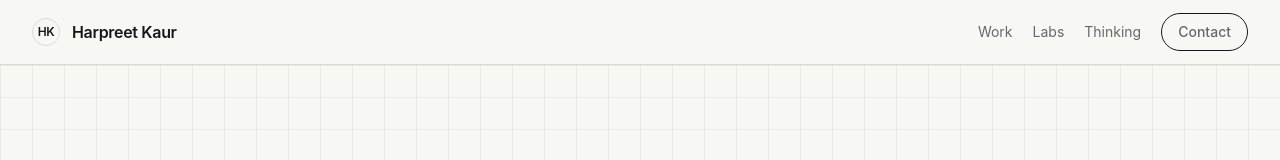
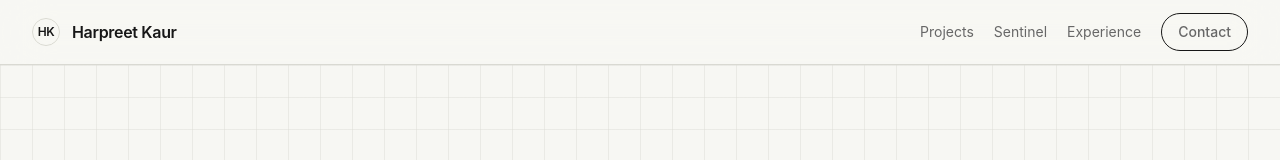
Before and after one commit to hkaur2001/harpreet_portfolio, a Next.js app: page / in a window 1280 px wide. Shown: the top 160 px of the page. Built offline with nearby package versions, Linux system fonts and the light colour scheme; no server answers.

Commit message:
Align navigation with expanded portfolio

```diff
--- a/components/nav.tsx
+++ b/components/nav.tsx
@@ -1,3 +1,21 @@
 import Link from "next/link";
 import { site } from "@/lib/site";
-export function Nav() { return <header className="sticky top-0 z-50 border-b border-[var(--line)] bg-[color:color-mix(in_srgb,var(--bg)_88%,transparent)] backdrop-blur-xl"><div className="mx-auto flex h-16 max-w-7xl items-center justify-between px-5 md:px-8"><Link href="/" className="flex items-center gap-3 font-semibold tracking-[-0.02em]"><span className="grid size-7 place-items-center rounded-full border border-[var(--line)] text-xs">HK</span><span className="hidden sm:inline">{site.name}</span></Link><nav className="flex items-center gap-5 text-sm text-[var(--muted)]"><Link className="transition hover:text-[var(--ink)]" href="/#work">Work</Link><Link className="transition hover:text-[var(--ink)]" href="/labs">Labs</Link><Link className="transition hover:text-[var(--ink)]" href="/#thinking">Thinking</Link><a className="rounded-full border border-[var(--ink)] px-4 py-2 font-medium text-[var(--ink)] transition hover:bg-[var(--ink)] hover:text-[var(--bg)]" href={`mailto:${site.email}`}>Contact</a></nav></div></header>; }
+
+export function Nav() {
+  return (
+    <header className="sticky top-0 z-50 border-b border-[var(--line)] bg-[color:color-mix(in_srgb,var(--bg)_88%,transparent)] backdrop-blur-xl">
+      <div className="mx-auto flex h-16 max-w-7xl items-center justify-between px-5 md:px-8">
+        <Link href="/" className="flex items-center gap-3 font-semibold tracking-[-0.02em]">
+          <span className="grid size-7 place-items-center rounded-full border border-[var(--line)] text-xs">HK</span>
+          <span className="hidden sm:inline">{site.name}</span>
+        </Link>
+        <nav className="flex items-center gap-4 text-sm text-[var(--muted)] sm:gap-5">
+          <Link className="transition hover:text-[var(--ink)]" href="/#builds">Projects</Link>
+          <Link className="transition hover:text-[var(--ink)]" href="/projects/sentinel">Sentinel</Link>
+          <Link className="hidden transition hover:text-[var(--ink)] sm:inline" href="/#experience">Experience</Link>
+          <a className="rounded-full border border-[var(--ink)] px-4 py-2 font-medium text-[var(--ink)] transition hover:bg-[var(--ink)] hover:text-[var(--button-fg)]" href={`mailto:${site.email}`}>Contact</a>
+        </nav>
+      </div>
+    </header>
+  );
+}
```
